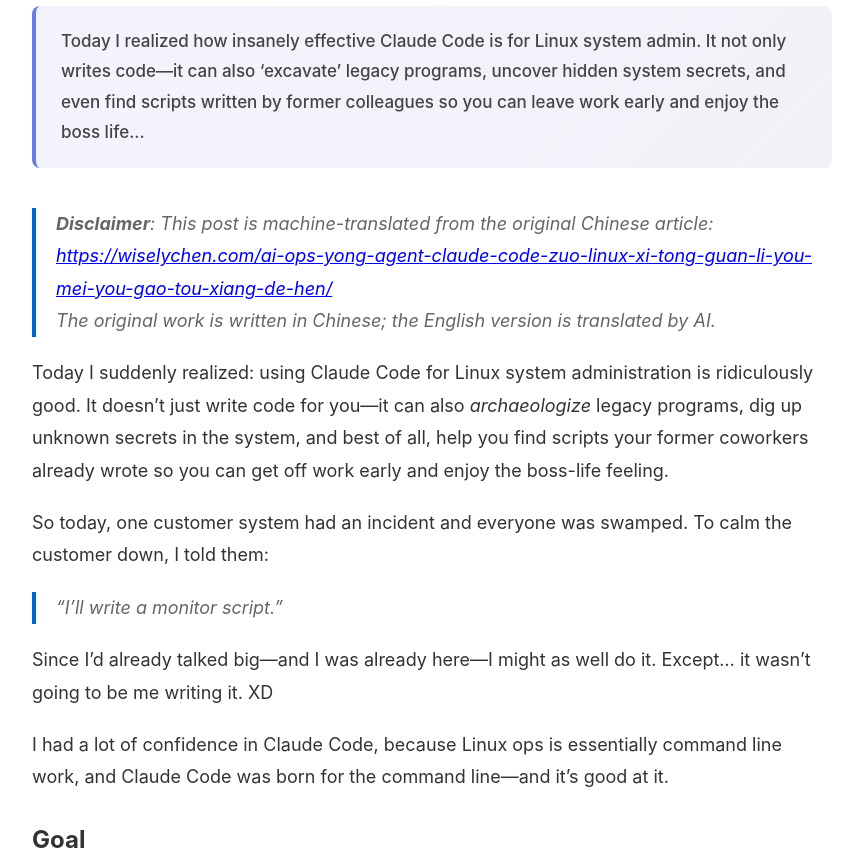
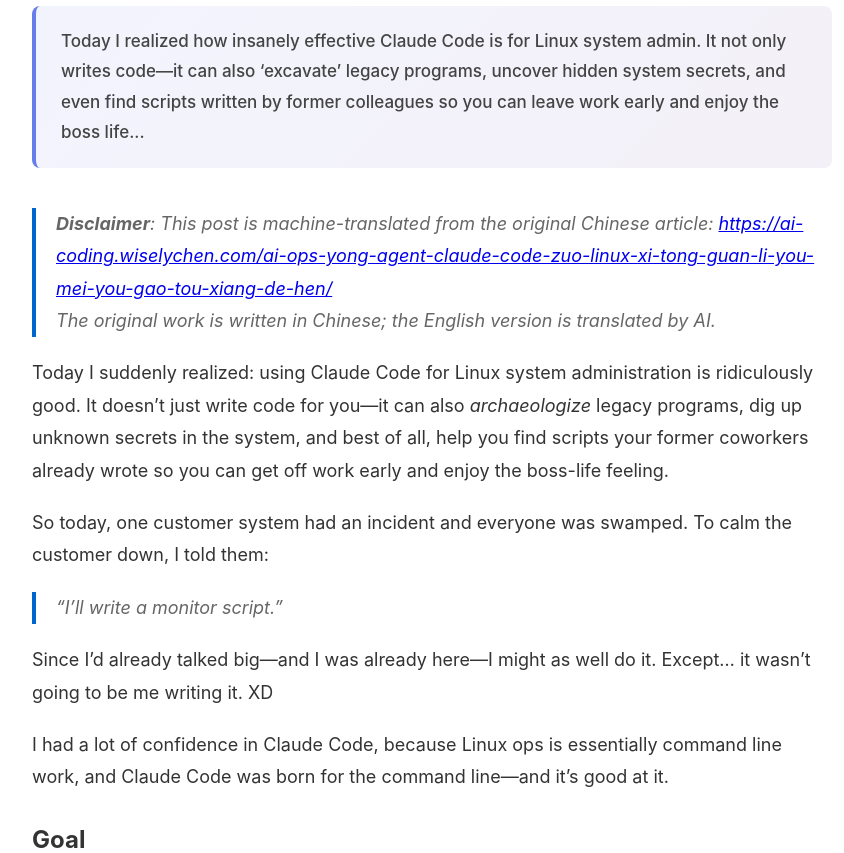
Before and after one commit to thegiive/thegiive-en.github.io, a Jekyll site: the page built from _posts/2025-10-24-ai-ops-yong-agent-claude-code-zuo-linux-xi-tong-guan-li-you-mei-you-gao-tou-xiang-de-hen.en.md, in a window 1280 px wide and 900 px high, scrolled down 1128 px, cut to the strip 47-900 px from the top of the window. Shown: the whole strip, without its empty margins (208-1052 px from the left). Built offline with Jekyll 4.4.1, drawn with Linux system fonts in a browser that asks for light colours.

Commit message:
Fix disclaimer original Chinese link

```diff
--- a/_layouts/post.html
+++ b/_layouts/post.html
@@ -50,8 +50,12 @@
 
   <div class="post-content">
     {% if page.lang == "en" %}
-      {% assign orig_path = page.permalink | default: page.url | replace_first: "/en", "" %}
-      {% assign original_zh = page.original_zh | default: "https://wiselychen.com" | append: orig_path %}
+      {% if page.original_zh %}
+        {% assign original_zh = page.original_zh %}
+      {% else %}
+        {% assign orig_path = page.permalink | default: page.url | replace_first: "/en", "" %}
+        {% assign original_zh = "https://ai-coding.wiselychen.com" | append: orig_path %}
+      {% endif %}
       <blockquote>
         <strong>Disclaimer</strong>: This post is machine-translated from the original Chinese article:
         <a href="{{ original_zh }}">{{ original_zh }}</a><br>
```
